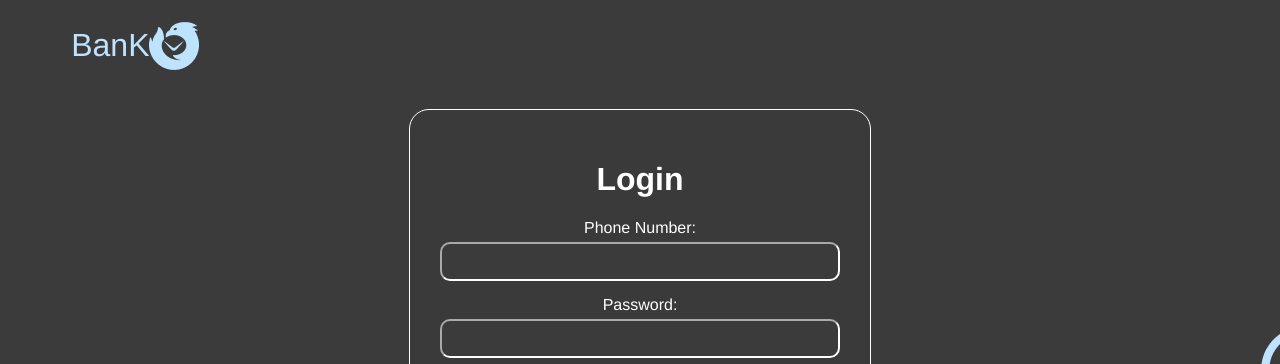
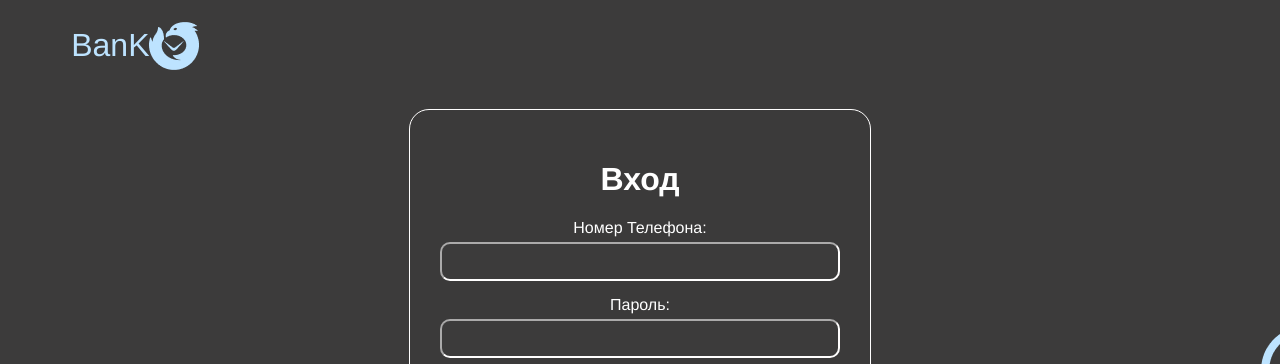
Before and after one commit to Darkness365D/site3, a Vue app: page /login in a window 1280 px wide. Shown: the top 364 px of the page. Built offline with nearby package versions, Linux system fonts and the light colour scheme.

Commit message:
Красиво

```diff
--- a/src/components/UserLogin.vue
+++ b/src/components/UserLogin.vue
@@ -6,14 +6,14 @@
       </div>
       <div style="padding-bottom: 30%;">
         <div class="registration-form">
-          <h1>Login</h1>
+          <h1>Вход</h1>
           <form @submit.prevent="login">
             <div class="form-group">
-              <label for="phoneNumber">Phone Number:</label>
+              <label for="phoneNumber">Номер Телефона:</label>
               <input type="text" v-model="phoneNumber" id="phoneNumber" required>
             </div>
             <div class="form-group">
-              <label for="password">Password:</label>
+              <label for="password">Пароль:</label>
               <input type="password" v-model="password" id="password" required>
             </div>
             <button class="button" type="submit">Войти</button>
```
